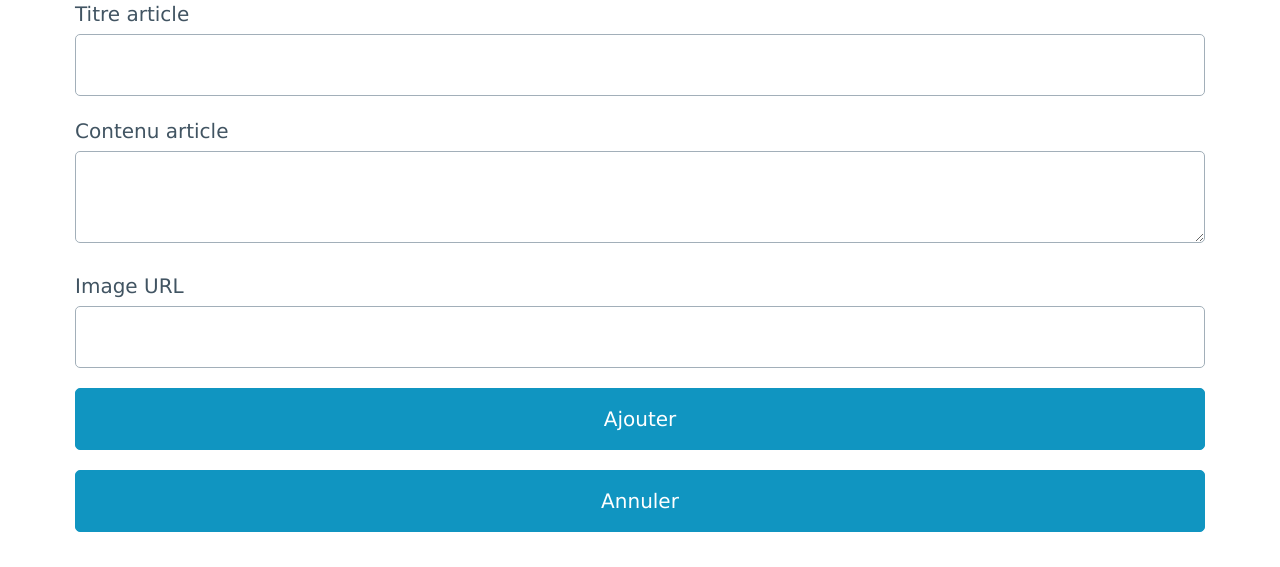
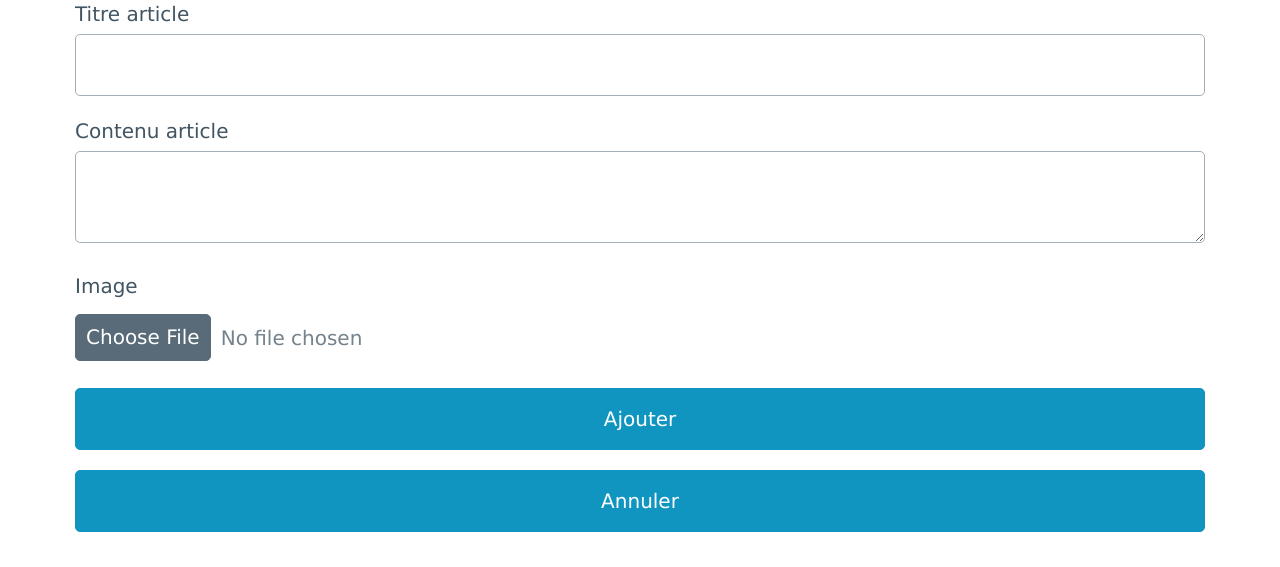
Before and after one commit to Stelian2022/astronomie_blog, a PHP site: page /adminBlog/ajout.php in a window 1280 px wide. Shown: the part 201-768 px from the top of the page. Run offline with PHP 8.4, Linux system fonts and the light colour scheme; the visitor is signed in with stand-in values (Sample User, id 1).

Commit message:
ajout image

```diff
--- a/adminBlog/ajout.php
+++ b/adminBlog/ajout.php
@@ -6,24 +6,52 @@ session_start();
 include '../inc/fonctions.php';
 
 (isUserLogin()) ?: redirectUrl('view/404.php');
+$titre = $contenu = $image = '';
+if ($_SERVER['REQUEST_METHOD'] === 'POST') :
+    $imageName = $_FILES['image']['name'];
+    $target_dir = "../uploads/";
+    $target_file = $target_dir . basename($imageName);
 
+    // Allow certain file formats
+    if (
+        $imageFileType != "jpg" && $imageFileType != "png" && $imageFileType != "jpeg"
+        && $imageFileType != "gif"
+    ) {
+        echo "Sorry, only JPG, JPEG, PNG & GIF files are allowed.";
+        $uploadOk = 0;
+    }
 
-$titre = $contenu = $image_url = '';
-
-if ($_SERVER['REQUEST_METHOD'] === 'POST') :
-
+    // Check file size
+if ($_FILES["fileToUpload"]["size"] > 500000) {
+    echo "Sorry, your file is too large.";
+    $uploadOk = 0;
+}
+// Check if file already exists
+if (file_exists($target_file)) {
+    echo "Sorry, file already exists.";
+    $uploadOk = 0;
+}
+    move_uploaded_file($_FILES["image"]["tmp_name"], $target_file);
     $titre = cleanData($_POST['titre']);
-    $image_url = cleanData($_POST['image_url']);
+    $image = "./uploads/" . $imageName;
     $contenu = cleanData($_POST['contenu']);
 
-    insertArticle($titre,$contenu ,$image_url, $_SESSION['id_utilisateur']);
+    insertArticle($titre, $contenu, $image, $_SESSION['id_utilisateur']);
 
-    if ($_SESSION['login'] === 'redacteur'):
-       redirectUrl();
-    else:
-//dd($_SESSION);
-       redirectUrl('./adminBlog/');
+    if ($_SESSION['login'] === 'redacteur') :
+        redirectUrl();
+    else :
+        //dd($_SESSION);
+        redirectUrl('./adminBlog/');
     endif;
 endif;
 
+
+
+
+
+
+
+
+
 require '../view/adminBlog/ajout.view.php';
--- a/data/astronomie.sql
+++ b/data/astronomie.sql
@@ -33,7 +33,7 @@ CREATE TABLE `article` (
   `id_article` int(11) NOT NULL,
   `titre` varchar(255) DEFAULT NULL,
   `contenu` text DEFAULT NULL,
-  `image_url` varchar(500) DEFAULT NULL,
+  `image` varchar(500) DEFAULT NULL,
   `id_utilisateur` int(11) NOT NULL,
   `created_at` datetime NOT NULL DEFAULT current_timestamp(),
   `modified_at` datetime NOT NULL DEFAULT current_timestamp()
--- a/inc/fonctions.php
+++ b/inc/fonctions.php
@@ -48,8 +48,19 @@ function isGetIdValid(): bool
 
 function getArticleLimit(int $limit, int $offset): array
 {
+   // require 'pdo.php';
+   // $sqlRequest = "SELECT * FROM article ORDER BY id_article DESC LIMIT :limit OFFSET :offset";
+   // $resultat = $conn->prepare($sqlRequest);
+   // $resultat->bindValue(':limit', $limit, PDO::PARAM_INT);
+   // $resultat->bindValue(':offset', $offset, PDO::PARAM_INT);
+   // $resultat->execute();
+   // return $resultat->fetchAll();
    require 'pdo.php';
-   $sqlRequest = "SELECT * FROM article ORDER BY id_article DESC LIMIT :limit OFFSET :offset";
+   $sqlRequest = "SELECT a.*, u.*
+  FROM article AS a
+  INNER JOIN utilisateur AS u ON a.id_utilisateur = u.id_utilisateur
+  ORDER BY a.id_utilisateur ASC
+  LIMIT :limit OFFSET :offset";
    $resultat = $conn->prepare($sqlRequest);
    $resultat->bindValue(':limit', $limit, PDO::PARAM_INT);
    $resultat->bindValue(':offset', $offset, PDO::PARAM_INT);
@@ -76,28 +87,28 @@ function suppArticleById(int $idArticle): bool
    return $resultat->execute();
 }
 
-function insertArticle(string $titre, string $contenu, string $image_url, int $id_utilisateur): int
+function insertArticle(string $titre, string $contenu, string $image, int $id_utilisateur): int
 {
    require 'pdo.php';
-   $requete = 'INSERT INTO article (titre,contenu,image_url,id_utilisateur) VALUES (:titre, :contenu, :image_url, :id_utilisateur)';
+   $requete = 'INSERT INTO article (titre,contenu,image,id_utilisateur) VALUES (:titre, :contenu, :image, :id_utilisateur)';
    $resultat = $conn->prepare($requete);
    $resultat->bindValue(':titre', $titre, PDO::PARAM_STR);
    $resultat->bindValue(':contenu', $contenu, PDO::PARAM_STR);
-   $resultat->bindValue(':image_url', $image_url, PDO::PARAM_STR);
+   $resultat->bindValue(':image', $image, PDO::PARAM_STR);
    $resultat->bindValue(':id_utilisateur', $id_utilisateur, PDO::PARAM_STR);
    $resultat->execute();
    return $conn->lastInsertId();
 }
 
-function updateArticle(int $id_article, string $titre, string $contenu, string $image_url): bool
+function updateArticle(int $id_article, string $titre, string $contenu, string $image): bool
 {
    require 'pdo.php';
-   $requete = 'UPDATE article SET titre = :titre, contenu = :contenu,image_url = :image_url WHERE id_article = :id_article';
+   $requete = 'UPDATE article SET titre = :titre, contenu = :contenu,image = :image WHERE id_article = :id_article';
    $resultat = $conn->prepare($requete);
    $resultat->bindValue(':id_article', $id_article, PDO::PARAM_INT);
    $resultat->bindValue(':titre', $titre, PDO::PARAM_STR);
    $resultat->bindValue(':contenu', $contenu, PDO::PARAM_STR);
-   $resultat->bindValue(':image_url', $image_url, PDO::PARAM_STR);
+   $resultat->bindValue(':image', $image, PDO::PARAM_STR);
    $resultat->execute();
    return $resultat->execute();
 }
--- a/view/adminBlog/ajout.view.php
+++ b/view/adminBlog/ajout.view.php
@@ -12,7 +12,7 @@
 <body>
     <main class="container">
         <h1>Ajout d'un article</h1>
-        <form method="POST" class="form">
+        <form method="POST" enctype="multipart/form-data" class="form">
             <div>
                 <label for="titre">Titre article</label>
                 <input type="titre" name="titre" id="titre" value="<?= $titre ?>">
@@ -22,8 +22,8 @@
 <textarea name="contenu" id="contenu"><?= $contenu ?></textarea>
             </div>
             <div>
-                <label for="image_url">Image URL</label>
-                <input type="text" name="image_url" id="image_url" value="<?= $image_url ?>">
+                <label for="image">Image</label>
+                <input type="file" name="image" id="image">
             </div>
             <div>
                 <input type="submit" value="Ajouter">
--- a/view/adminBlog/edit.view.php
+++ b/view/adminBlog/edit.view.php
@@ -23,8 +23,8 @@
                 <textarea name="contenu" id="contenu"><?= $contenuDb ?></textarea>
             </div>
             <div>
-                <label for="image_url">Image ULR</label>
-                <textarea name="image_url" id="image_url"><?= $imageUrlDb ?></textarea>
+            <label for="image">Image</label>
+                <input type="file" name="image" id="image">
             </div>
             <div>
                 <input type="submit" value="Valider">
--- a/view/index.view.php
+++ b/view/index.view.php
@@ -35,8 +35,10 @@
                 foreach (getArticleLimit($limit, $offset) as $article) : ?>
                     <article>
                         <h4><?= $article['titre'] ?></h4>
-                        <?php if ($article['image_url'] != null) : ?>
-                            <p><img src="<?= $article['image_url'] ?>"></p>
+                        <p><?= $article['created_at'] ?></p>
+                        <p>Ecrit par <?= $article['nom']  ?> <?= $article['prenom']  ?> </p>
+                        <?php if ($article['image'] != null) : ?>
+                            <p><img src="<?= $article['image'] ?>"></p>
                         <?php endif; ?>
                         <p><?= $article['contenu'] ?></p>
                     </article>
```
Also changed, not shown: adminBlog/edit.php (+27 -3 lines), uploads/images (1).jpeg (added), uploads/images (2).jpeg (added), uploads/images.jpeg (added).
